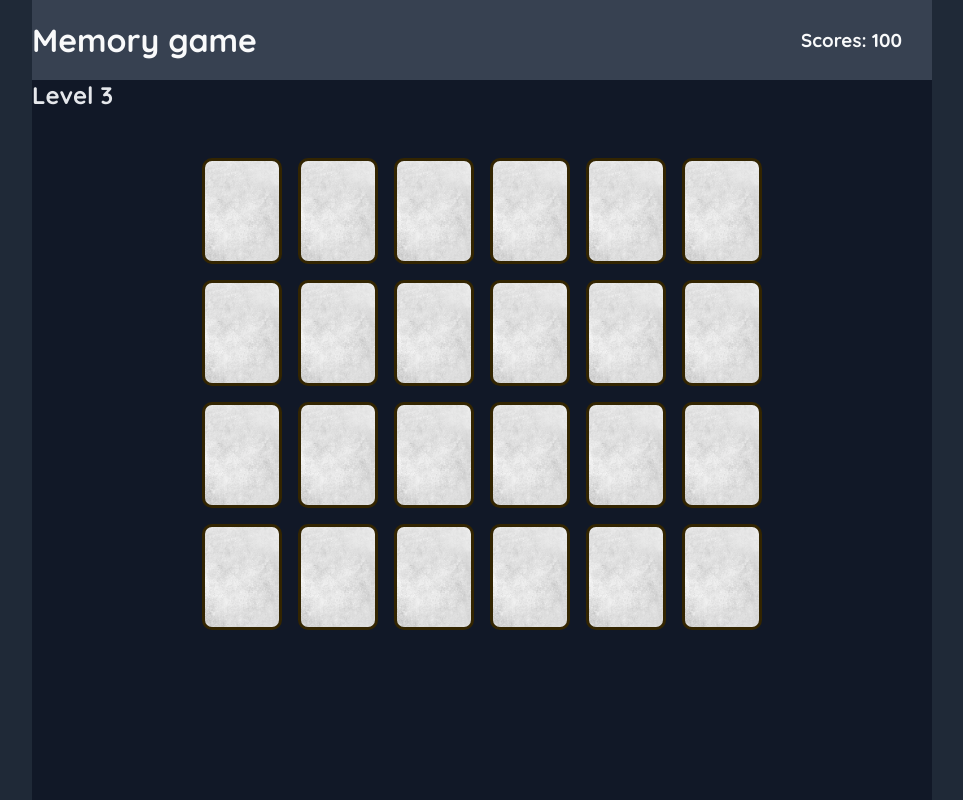
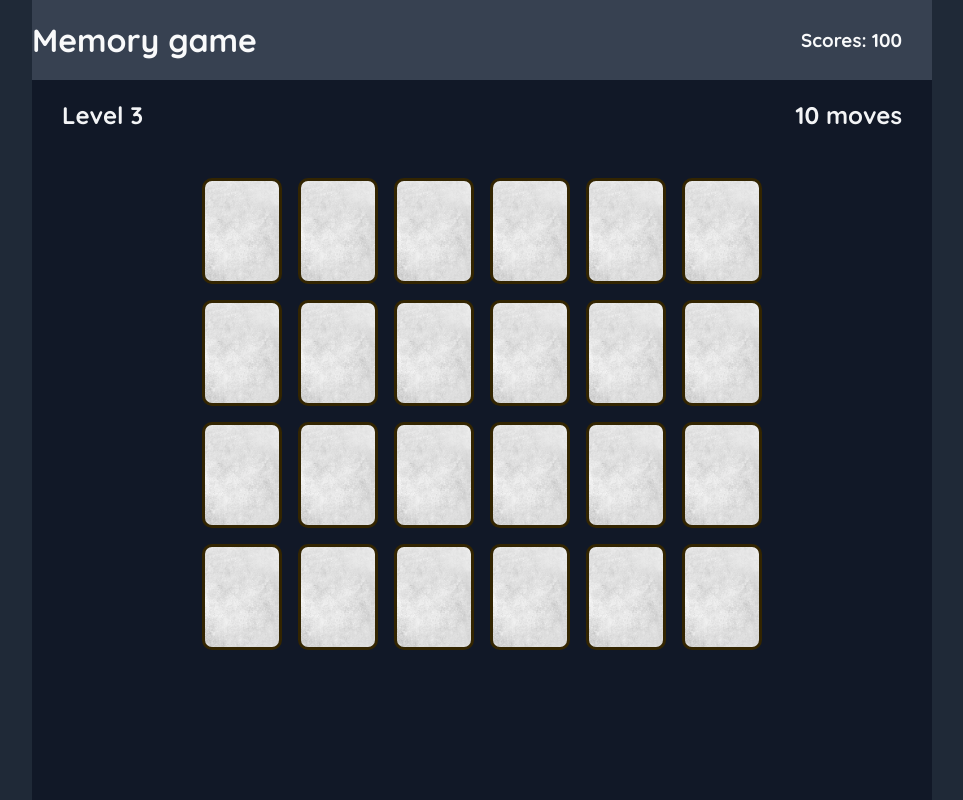
Before and after one commit to shologin/memory-game, a React (Vite) app: page /level-3 in a window 1280 px wide. Shown: the whole page, without its empty margins (158-1121 px from the left). Built offline with nearby package versions, Linux system fonts and the light colour scheme.

Commit message:
applied RenderCards to all levels

```diff
--- a/src/components/RenderCards.jsx
+++ b/src/components/RenderCards.jsx
@@ -1,12 +1,11 @@
 import { useEffect } from "react";
 import { useNavigate } from "react-router-dom";
 
-export default function RenderCards({ colors, cardClass, currentLevel }) {
+export default function RenderCards({ colors, cardClass, cardsClass, currentLevel }) {
   const navigate = useNavigate();
 
   useEffect(() => {
-    const cards = document.querySelector(".cards");
-
+    const cards = document.querySelector(`.${cardsClass}`);
     const nextLevel = (currentLevel + 1).toString();
     const colorsPicker = [...colors, ...colors];
     const cardsCount = colorsPicker.length;
@@ -89,10 +88,10 @@ export default function RenderCards({ colors, cardClass, currentLevel }) {
   return (
     <div className="render-cards">
       <div className="game-level-heading">
-        <h2>Level 1</h2>
+        <h2>Level {currentLevel}</h2>
         <h2>10 moves</h2>
       </div>
-      <div className="cards"></div>
+      <div className={cardsClass}></div>
     </div>
   );
 }
--- a/src/levels/Level1.jsx
+++ b/src/levels/Level1.jsx
@@ -24,7 +24,7 @@ export default function Level1() {
 
   return (
     <div className="game">
-      <RenderCards colors={colors} cardClass="card" currentLevel={1} />
+      <RenderCards colors={colors} cardClass="card" cardsClass="cards" currentLevel={1} />
     </div>
   );
 }
--- a/src/levels/Level2.jsx
+++ b/src/levels/Level2.jsx
@@ -1,7 +1,5 @@
-import { useEffect } from "react";
-import { useNavigate } from "react-router-dom";
 import "../Styles/level2-style.css";
-import useRender from "../components/useRender";
+import RenderCards from "../components/RenderCards";
 
 // import icons
 import deadpoolIcon from "../Assets/deadpool-icon.png";
@@ -16,9 +14,6 @@ import thanosIcon from "../Assets/thanos-icon.png";
 import hammerIcon from "../Assets/hammer-icon.png";
 
 export default function Level2() {
-  const navigate = useNavigate();
-  useEffect(() => {
-    const cards = document.querySelector(".cards-lvl2");
   const colors = [
     { background: `url(${deadpoolIcon}) maroon` },
     { background: `url(${hulkIcon}) lime` },
@@ -32,13 +27,9 @@ export default function Level2() {
     { background: `url(${hammerIcon}) silver` },
   ];
 
-    useRender(cards, colors, "card-lvl2", 2, navigate);
-  }, []);
-
   return (
     <div className="game">
-      <h2 className="game-level-number">Level 2</h2>
-      <div className="cards-lvl2"></div>
+      <RenderCards colors={colors} cardClass="card-lvl2" cardsClass="cards-lvl2" currentLevel={2} />
     </div>
   );
 }
--- a/src/levels/Level3.jsx
+++ b/src/levels/Level3.jsx
@@ -1,7 +1,5 @@
-import { useEffect } from "react";
-import { useNavigate } from "react-router-dom";
 import "../Styles/level3-style.css";
-import useRender from "../components/useRender";
+import RenderCards from "../components/RenderCards";
 
 // import icons
 import deadpoolIcon from "../Assets/deadpool-icon.png";
@@ -18,9 +16,6 @@ import grootIcon from "../Assets/groot-icon.png";
 import antmanIcon from "../Assets/antman-icon.png";
 
 export default function Level3() {
-  const navigate = useNavigate();
-  useEffect(() => {
-    const cards = document.querySelector(".cards-lvl3");
   const colors = [
     { background: `url(${deadpoolIcon}) maroon` },
     { background: `url(${hulkIcon}) lime` },
@@ -36,13 +31,9 @@ export default function Level3() {
     { background: `url(${antmanIcon}) powderblue` },
   ];
 
-    useRender(cards, colors, "card-lvl3", 3, navigate);
-  }, []);
-
   return (
     <div className="game">
-      <h2 className="game-level-number">Level 3</h2>
-      <div className="cards-lvl3"></div>
+      <RenderCards colors={colors} cardClass="card-lvl3" cardsClass="cards-lvl3" currentLevel={3} />
     </div>
   );
 }
```
Lines whose indentation alone changed are shown as unchanged.
